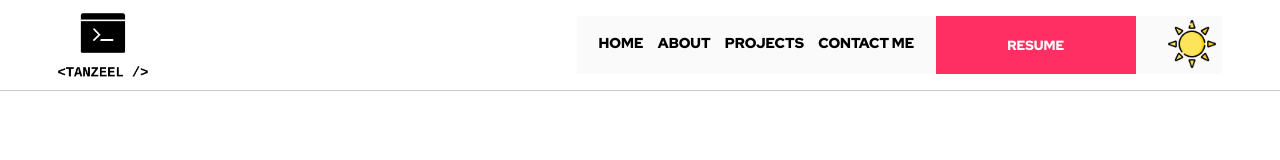
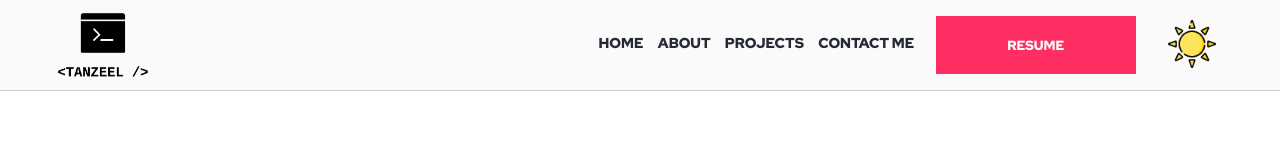
Before and after one commit to tanzeel44/portfolio, a Next.js app: page / in a window 1280 px wide. Shown: the top 160 px of the page. Built offline with nearby package versions, Linux system fonts and the light colour scheme.

Commit message:
header moved back

```diff
--- a/pages/_app.jsx
+++ b/pages/_app.jsx
@@ -26,9 +26,9 @@ function MyApp({ Component, pageProps }) {
 
   return (
     <ThemeProvider theme={darkMode ? theme.dark : theme.light}>
-      <Header darkMode={darkMode} setDarkMode={setDarkMode} />
       <Component
         darkMode={darkMode}
+        toggleDarkMode={setDarkMode}
         {...pageProps}
       />
     </ThemeProvider>
--- a/pages/index.jsx
+++ b/pages/index.jsx
@@ -1,9 +1,6 @@
 import Head from 'next/head';
 import styled, { ThemeProvider } from 'styled-components';
-import { useState } from 'react';
-
 import Global from '../styles/Global';
-import theme from '../styles/theme';
 
 import Header from '../components/Header/Header';
 
@@ -14,7 +11,7 @@ const Container = styled.div`
   color: ${(props) => props.theme.color};
 `;
 
-export default function Home({ darkMode, setDarkMode }) {
+export default function Home({ darkMode, toggleDarkMode }) {
   return (
     <Container>
       <Global />
@@ -23,7 +20,9 @@ export default function Home({ darkMode, setDarkMode }) {
         <meta name="description" content="Tanzeel ur Rehman's Portfolio" />
         <link rel="icon" href="/favicon.ico" />
       </Head>
-      <main />
+      <main>
+        <Header darkMode={darkMode} toggleDarkMode={toggleDarkMode} />
+      </main>
     </Container>
   );
 }
```
